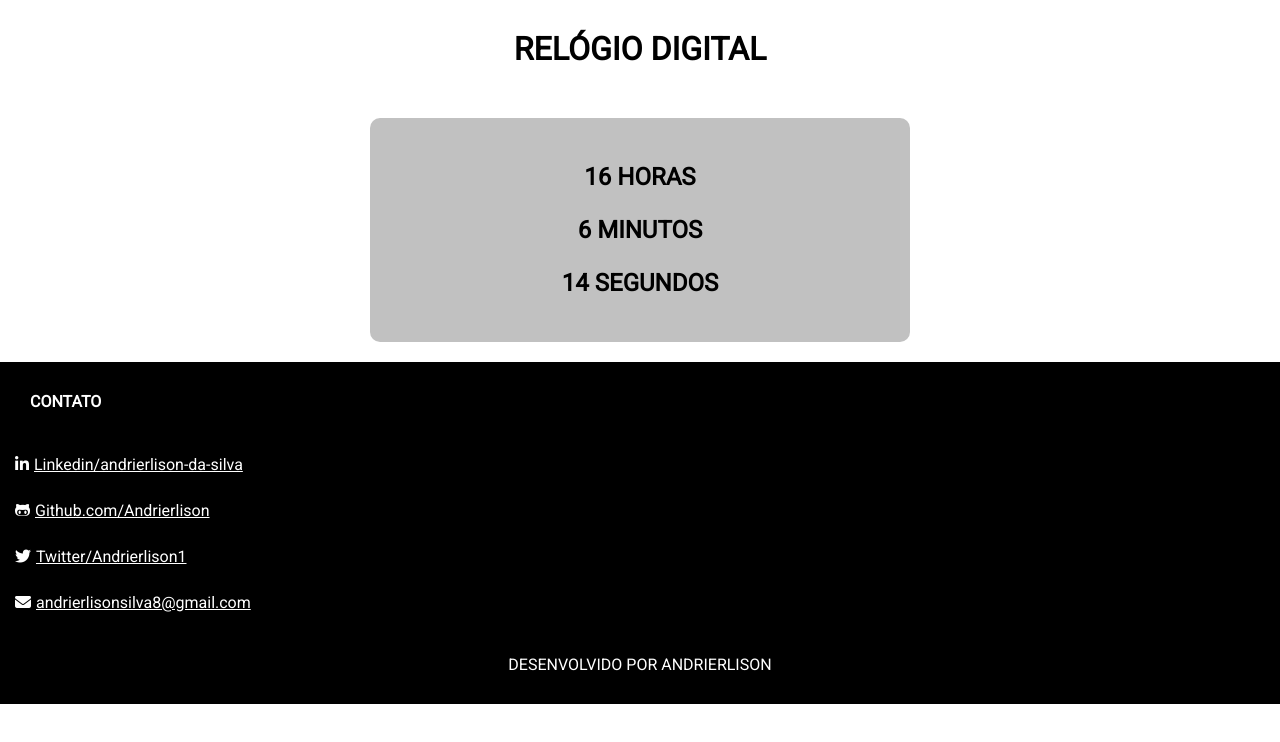
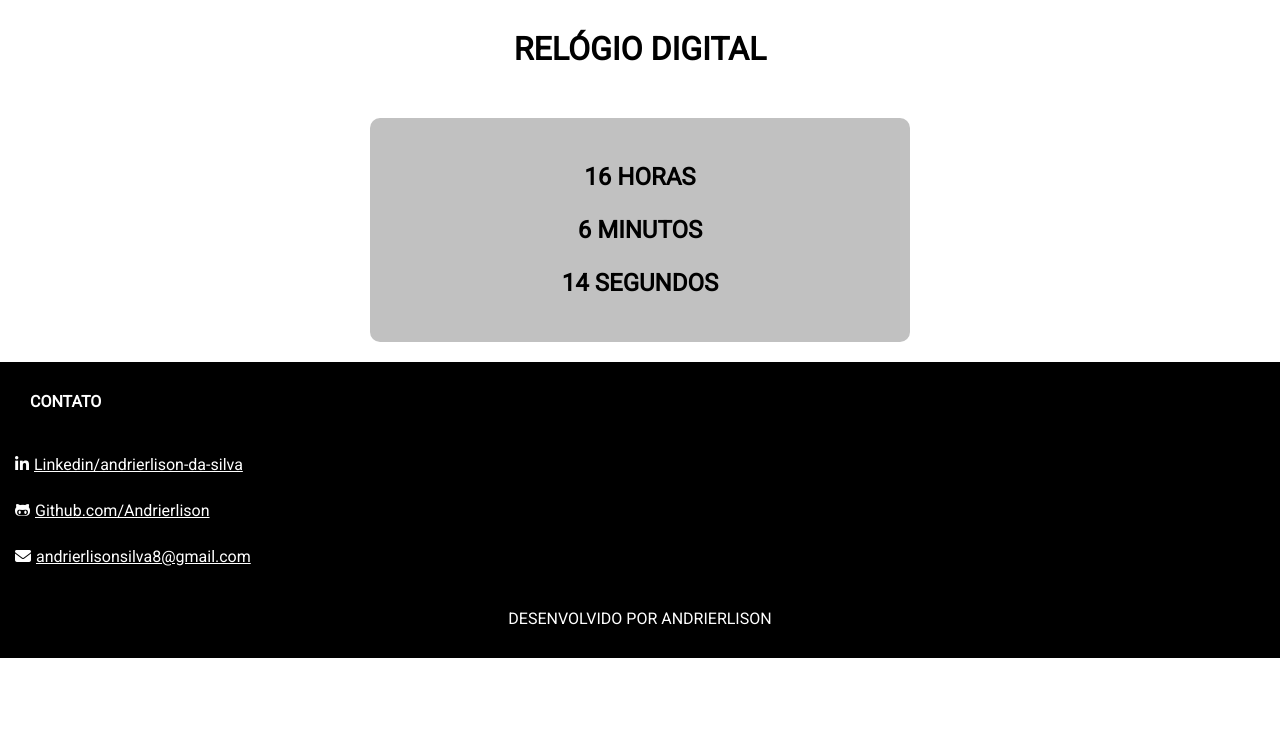
Before and after one commit to Andrierlison/digital-clock, a plain HTML site: page index.html in a window 1280 px wide. Drawn offline with Linux system fonts and the light colour scheme.

Commit message:
Update index.html

```diff
--- a/index.html
+++ b/index.html
@@ -26,7 +26,6 @@
       </li>
       <li><a target="_blank" href="https://www.linkedin.com/in/andrierlison-da-silva-916775190/"><i class="fab fa-linkedin-in"></i>Linkedin/andrierlison-da-silva</a></li>
       <li><a target="_blank" href="https://github.com/Andrierlison"><i class="fab fa-github-alt"></i>Github.com/Andrierlison</a></li>
-      <li><a target="_blank" href="https://twitter.com/Andrierlison1?s=09"><i class="fab fa-twitter"></i>Twitter/Andrierlison1</a></li>
       <li><a href="mailto:andrierlisonsilva8@gmail.com"><i class="fas fa-envelope"></i>andrierlisonsilva8@gmail.com</a></li>
     </ul>
     <p>DESENVOLVIDO POR ANDRIERLISON</p>
```
